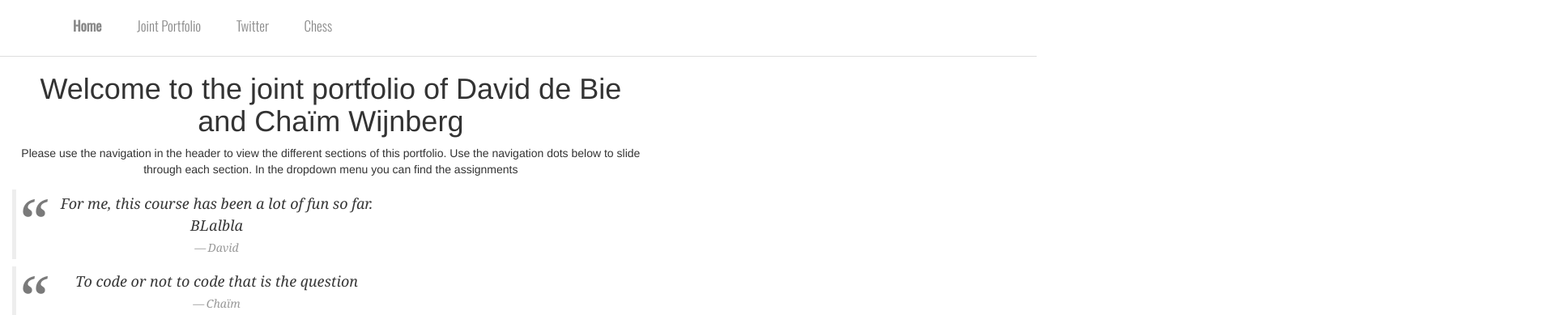
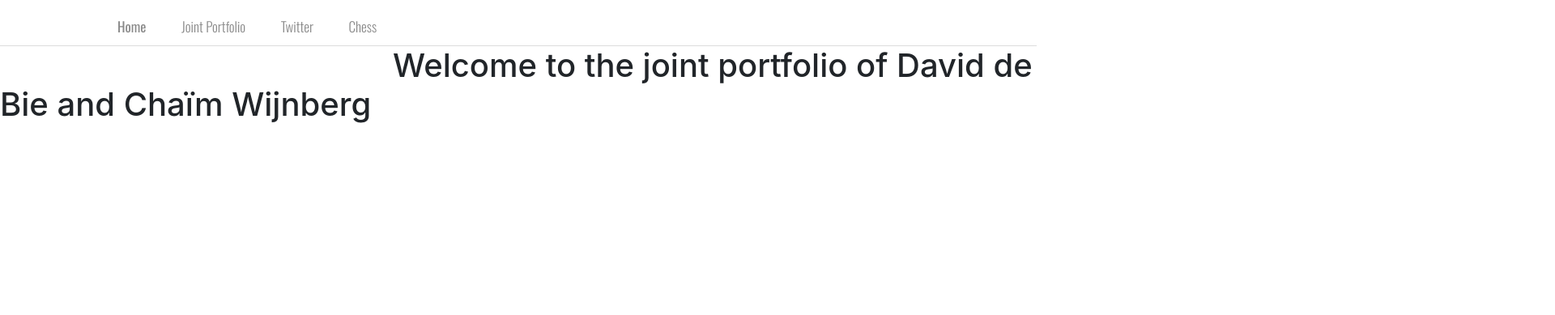
Before and after one commit to chaimw88/FinalProject, a website: page index.html in a window 1280 px wide. Shown: the top 389 px of the page at 81% size, 1920 px wide, since content can reach past the window. Drawn offline with nearby package versions, Linux system fonts and the light colour scheme.

Commit message:
Changed index

```diff
--- a/index.html
+++ b/index.html
@@ -23,74 +23,9 @@
         </ul>
       </div>
     </div>
-
-    <div class="slider">
-
-      <div class="slide active-slide">
-        <div class="container">
-          <div class="row">
-            <div class="slide-copy col-xs-5">
-            <h1>Welcome to the joint portfolio of David de Bie and Chaïm Wijnberg</h1>
-            <p>Please use the navigation in the header to view the different sections of this portfolio. Use the
-            navigation dots below to slide through each section. In the dropdown menu you can find the assignments</p>
-            </div>
-          </div>
-        </div>
-      </div>
-
-      <div class="slide slide-feature">
-        <div class="container">
-          <div class="row">
-            <div class="col-xs-12">
-              <blockquote>
-                For me, this course has been a lot of fun so far. BLalbla
-                <cite>David</cite>
-              </blockquote>
-            </div>
-          </div>
-        </div>
-      </div>
-
-      <div class="slide">
-        <div class="container">
-          <div class="row">
-            <div class="slide-copy col-xs-5">
-              <blockquote>
-                To code or not to code that is the question
-                <cite>Chaïm</cite>
-              </blockquote>
-            </div>
-          </div>
-        </div>
-      </div>
-
-
-      <div class="slide">
-        <div class="container">
-          <div class="row">
-            <div class="slide-copy col-xs-5">
-            </div>
-            <div class="slide-img col-xs-7">
-            </div>
-          </div>
-        </div>
-      </div>
-
-    </div>
-    </div>
-
-    <div class="slider-nav">
-      <a href="#" class="arrow-prev"><img src="http://s3.amazonaws.com/codecademy-content/courses/ltp2/img/flipboard/arrow-prev.png"></a>
-      <ul class="slider-dots">
-        <li class="dot active-dot">&bull;</li>
-        <li class="dot">&bull;</li>
-        <li class="dot">&bull;</li>
-        <li class="dot">&bull;</li>
-      </ul>
-      <a href="#" class="arrow-next"><img src="http://s3.amazonaws.com/codecademy-content/courses/ltp2/img/flipboard/arrow-next.png"></a>
-    </div>
-
-    <script src="//ajax.googleapis.com/ajax/libs/jquery/1.11.1/jquery.min.js"></script>
+    <h1>Welcome to the joint portfolio of David de Bie and Chaïm Wijnberg</h1>
+    <p>
+    </p>
     <script src="script.es6.js"></script>
   </body>
 </html>
```
Also changed, not shown: daviddebie.github.io/index.html (deleted, +0 -1 lines).
